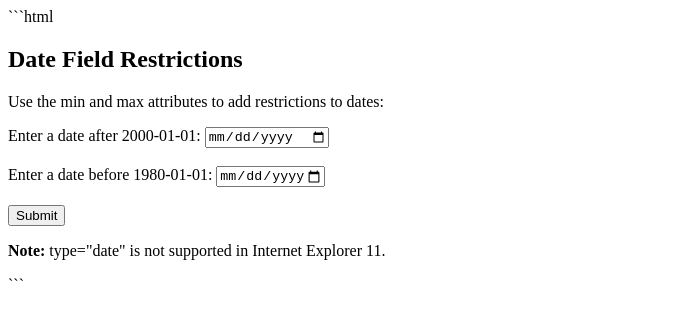
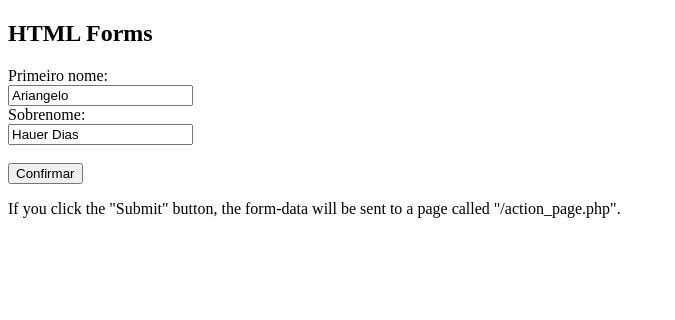
Before and after one commit to Julianagf/julianagf.github.io, a plain HTML site: page index.html in a window 1280 px wide. Shown: the whole page, without its empty margins (0-675 px from the left). Drawn offline with Linux system fonts and the light colour scheme.

Commit message:
Update index.html

````diff
--- a/index.html
+++ b/index.html
@@ -1,23 +1,20 @@
-```html
 <!DOCTYPE html>
 <html>
 <body>
 
-<h2>Date Field Restrictions</h2>
-<p>Use the min and max attributes to add restrictions to dates:</p>
+<h2>HTML Forms</h2>
 
 <form action="/action_page.php">
-  <label for="datemin">Enter a date after 2000-01-01:</label>
-  <input type="date" id="datemin" name="datemin" min="2000-01-02"><br><br>
+  <label for="fname">Primeiro nome:</label><br>
+  <input type="text" id="fname" name="fname" value="Ariangelo"><br>
 
-  <label for="datemax">Enter a date before 1980-01-01:</label>
-  <input type="date" id="datemax" name="datemax" max="1979-12-31"><br><br>
+  <label for="lname">Sobrenome:</label><br>
+  <input type="text" id="lname" name="lname" value="Hauer Dias"><br><br>
 
-  <input type="submit" value="Submit">
+  <input type="submit" value="Confirmar">
 </form>
 
-<p><strong>Note:</strong> type="date" is not supported in Internet Explorer 11.</p>
+<p>If you click the "Submit" button, the form-data will be sent to a page called "/action_page.php".</p>
 
 </body>
 </html>
-```
````
